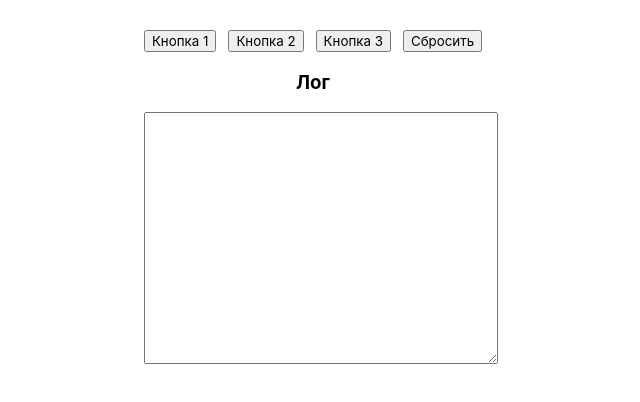
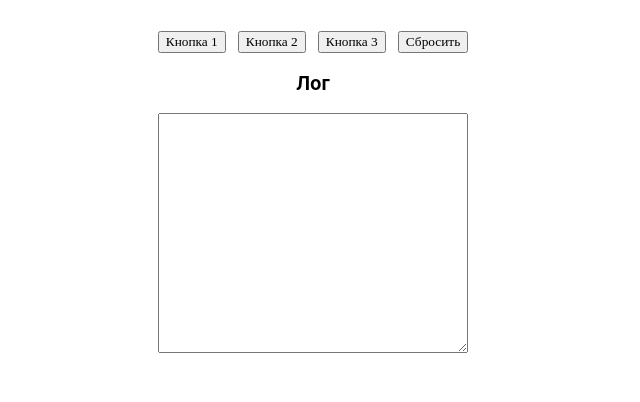
Before and after one commit to zolotykh/sb-timers, a React (Create React App) app: page / in a window 1280 px wide. Shown: the top 402 px of the page, without its empty margins (327-967 px from the left). Built offline with nearby package versions, Linux system fonts and the light colour scheme.

Commit message:
Change global styles

```diff
--- a/src/index.css
+++ b/src/index.css
@@ -1,13 +1,21 @@
+:root {
+  --font-family--monospace: "JetBrains Mono";
+}
+
+* {
+  box-sizing: inherit;
+}
+
+html {
+  font-size: 16px;
+  box-sizing: border-box;
+}
+
 body {
   margin: 0;
-  font-family: -apple-system, BlinkMacSystemFont, 'Segoe UI', 'Roboto', 'Oxygen',
-    'Ubuntu', 'Cantarell', 'Fira Sans', 'Droid Sans', 'Helvetica Neue',
-    sans-serif;
+  font-family: var(--font-family--monospace), -apple-system, BlinkMacSystemFont,
+    "Segoe UI", "Roboto", "Oxygen", "Ubuntu", "Cantarell", "Fira Sans",
+    "Droid Sans", "Helvetica Neue", sans-serif;
   -webkit-font-smoothing: antialiased;
   -moz-osx-font-smoothing: grayscale;
 }
-
-code {
-  font-family: source-code-pro, Menlo, Monaco, Consolas, 'Courier New',
-    monospace;
-}
```
